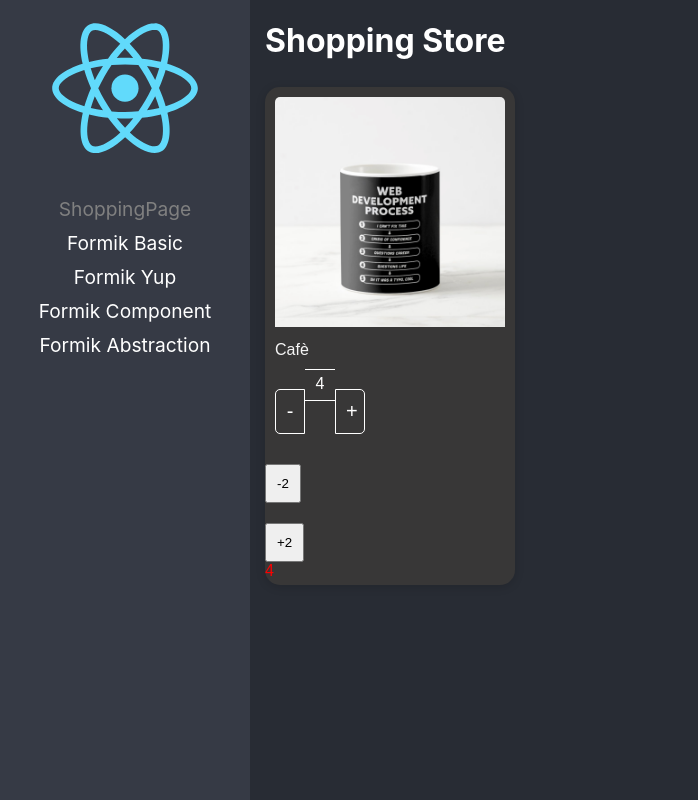
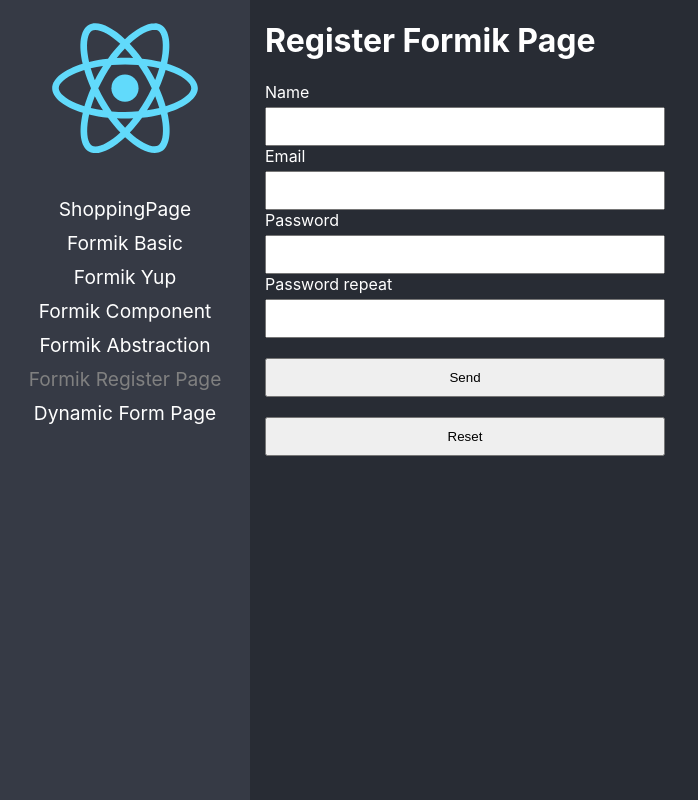
Before and after one commit to Kevin-9797/react-adv, a React (Create React App) app: page /formik-register in a window 1280 px wide. Before the commit this address led to /shopping-page. Shown: the whole page, without its empty margins (0-698 px from the left). Built offline with nearby package versions, Linux system fonts and the light colour scheme.

Commit message:
Dynamic Forms Finish

```diff
--- /dev/null
+++ b/src/03-forms/data/custom-form.json
@@ -0,0 +1,53 @@
+[
+
+    {
+        "type": "input",
+        "name": "firstName",
+        "placeholder": "First Name",
+        "label": "First Name",
+        "validations":[
+            {
+                "type": "required"
+            }
+        ],
+        "value": ""
+    },
+    {
+        "type": "input",
+        "name": "lastName",
+        "placeholder": "Last Name",
+        "label": "Last Name",
+        "value": ""
+    },
+    {
+        "type": "email",
+        "name": "email",
+        "placeholder": "Email",
+        "label": "Email",
+        "value": ""
+    },
+    {
+        "type": "select",
+        "name": "favoriteGame",
+        "placeholder": "Select",
+        "options": [
+            {
+                "id": 1,
+                "label": "Resident Evil"
+            },
+            {
+                "id": 2,
+                "label": "Mario Bros"
+            },
+            {
+                "id": 3,
+                "label": "Spiderman"
+            }
+        ],
+        "label": "Favorite Game",
+        "value": ""
+    }
+
+
+
+]
--- /dev/null
+++ b/src/03-forms/pages/DynamicForm.tsx
@@ -0,0 +1,112 @@
+
+
+import React from 'react'
+
+import formJson from '../data/custom-form.json'
+import { Form, Formik } from 'formik';
+import { MySelect, MyTextInput } from '../components';
+import * as Yup from 'yup';
+
+
+export const DynamicForm = () => {
+
+const initialValues: { [ key: string ]:any } = {};
+const requiredFields: { [ key: string ]:any } = {};
+
+for( const input of formJson ){
+    initialValues[input.name] = input.value;
+
+    if(!input.validations) continue;
+
+        let schema = Yup.string()
+
+        for( const rule of input.validations) {
+            if( rule.type === 'required'){
+                schema = schema.required('Field is required');
+            }
+            if( rule.type === 'email'){
+                schema = schema.email('Email is not valid');
+            }
+        }
+        requiredFields[input.name] = schema;
+
+
+
+}
+
+const validationSchema = Yup.object({ ...requiredFields })
+
+  return (
+
+ <div>
+
+
+    <Formik
+              initialValues={ initialValues }
+              onSubmit={
+                () => {
+
+                }
+              }
+              validationSchema={ validationSchema }
+
+    >
+
+        {
+
+            ({}) => (
+
+                <Form>
+
+
+                            {
+
+                            formJson.map( ({ name, value, label, type ,options,...data }) => {
+
+                                if( type === 'input' || type === 'text' || type === 'password' ){
+
+                                    return <MyTextInput key={name} name={ name }  label={ label }  { ...data }  />
+
+
+                                }else if( type === 'select'){
+
+                                    return <MySelect key={name} name={ name }  label={ label }  { ...data } >
+
+                                            {
+                                                options?.map( ({ id,label }) => (
+
+                                                <option key={id} value={id}>{ label }</option>
+
+                                                ))
+
+                                            }
+
+
+
+                                        </MySelect>
+
+
+                                }
+
+
+
+                            })
+
+                        }
+
+
+                        <button type="submit">Submit</button>
+
+                </Form>
+            )
+
+        }
+
+
+
+    </Formik>
+
+ </div>
+
+  )
+}
--- /dev/null
+++ b/src/03-forms/pages/RegisterFormikPage.tsx
@@ -0,0 +1,108 @@
+import { ChangeEvent, FormEvent, useState } from "react"
+import { useForm } from "../hooks/useForm";
+import { Form, Formik } from "formik";
+import * as Yup from 'yup';
+import { MyTextInput } from "../components";
+
+export const RegisterFormikPage = (  ) => {
+
+
+const { onChangeRegister, formData, isValidEmail } = useForm({
+  name: '',
+  email: '',
+  password1: '',
+  password2: ''
+});
+
+
+const { name, email, password1,password2 } = formData;
+  const onFormSubmit = ( ev : FormEvent<HTMLFormElement> ) => {
+    ev.preventDefault();
+
+}
+
+
+
+
+
+
+
+  return (
+    <div>
+        <h1>Register Formik Page</h1>
+
+
+
+        <Formik initialValues={{
+            name: '',
+            email: '',
+            password1: '',
+            password2: ''
+        }}
+                validationSchema={
+                  Yup.object({
+                    name: Yup.string()
+                              .min(2,'There must be a minimum of 2 characters')
+                              .max(15, 'There must be a maximun of 15 characters')
+                              .required('Name is required'),
+                    email: Yup.string()
+                               .email('Not email validate')
+                               .required('Email is required'),
+                    password1: Yup.string()
+                                  .min(6,'There must be a minimum of 6 characters')
+                               .required('Email is required'),
+                    password2: Yup.string()
+                                   .min(6, 'There must be a minimum of 6 characters')
+                                   .oneOf([Yup.ref('password1'),''],'Passwords must match'),
+
+
+                  })
+                }
+                                onSubmit={
+                  async(values) => {
+                  console.log( values )
+              }}
+        >
+
+
+          {
+
+            ({ handleReset }) => (
+
+              <Form>
+
+                     <MyTextInput label='Name'
+                                  type='text'
+                                  name='name' />
+                     <MyTextInput label='Email'
+                                    type='email'
+                                    name='email' />
+                     <MyTextInput label='Password'
+                                    type='password'
+                                    name='password1' />
+                     <MyTextInput label='Password repeat'
+                                    type='password'
+                                    name='password2' />
+
+                    <button type="submit">Send</button>
+                    <button type="reset" onClick={handleReset}>Reset</button>
+              </Form>
+
+
+            )
+
+
+
+
+          }
+
+
+
+
+
+
+        </Formik>
+
+    </div>
+  )
+}
--- a/src/03-forms/pages/index.ts
+++ b/src/03-forms/pages/index.ts
@@ -1,3 +1,7 @@
+export { DynamicForm } from "./DynamicForm";
+
+export { RegisterFormikPage } from "./RegisterFormikPage";
+
 export { FormikAbstraccion } from "./FormikAbstraccion";
 export { FormikBasicPage } from "./FormikBasicPage";
 export { FormikComponents } from "./FormikComponents";
--- a/src/routes/Navigation.tsx
+++ b/src/routes/Navigation.tsx
@@ -4,12 +4,21 @@ import { routes } from './routes';
 import { Suspense } from "react";
 import { ShoppingPage } from "../02-component-patterns/pages/ShoppingPage";
 import { FormikYupPage ,
-         FormikAbstraccion,
-         FormikComponents,
-         FormikBasicPage} from '../03-forms/pages/';
+    FormikAbstraccion,
+    FormikComponents,
+    FormikBasicPage,
+    RegisterFormikPage,
+    DynamicForm} from '../03-forms/pages/index';
+// import { FormikBasicPage } from "../03-forms/pages/FormikBasicPage";
+// import { FormikYupPage } from '../03-forms/pages/FormikYupPage';
+// import { FormikComponents } from "../03-forms/pages/FormikComponents";
+// import { FormikAbstraccion } from '../03-forms/pages/FormikAbstraccion';
 
-FormikAbstraccion
+
 export const Navigation = () => {
+
+
+
 
 
         return (
@@ -35,6 +44,12 @@ export const Navigation = () => {
                                         <li>
                                             <NavLink to="/formik-abstraction" className={ ({isActive}) => isActive ? 'nav-active' : ''  } >Formik Abstraction</NavLink>
                                         </li>
+                                        <li>
+                                            <NavLink to="/formik-register" className={ ({isActive}) => isActive ? 'nav-active' : ''  } >Formik Register Page</NavLink>
+                                        </li>
+                                        <li>
+                                            <NavLink to="/dynamic-form" className={ ({isActive}) => isActive ? 'nav-active' : ''  } >Dynamic Form Page</NavLink>
+                                        </li>
                                   </ul>
                               </nav>
                           <Routes>
@@ -43,6 +58,8 @@ export const Navigation = () => {
                                <Route path="/formik-yup" element={<FormikYupPage  /> } />
                                <Route path="/formik-component" element={<FormikComponents  /> } />
                                <Route path="/formik-abstraction" element={<FormikAbstraccion  /> } />
+                               <Route path="/formik-register" element={<RegisterFormikPage  /> } />
+                               <Route path="/dynamic-form" element={<DynamicForm  /> } />
 
 
 
```
Also changed, not shown: src/03-forms/pages/FormikAbstraccion.tsx (indentation only).
